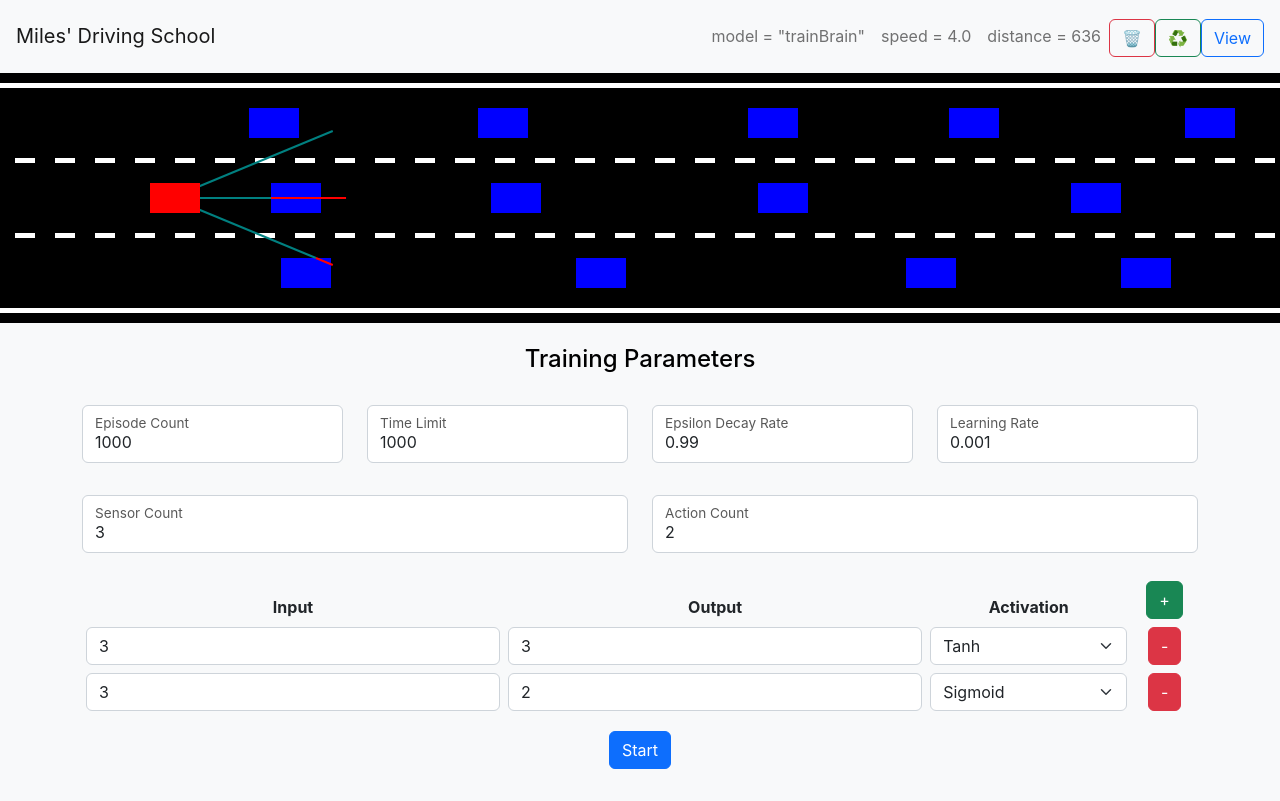
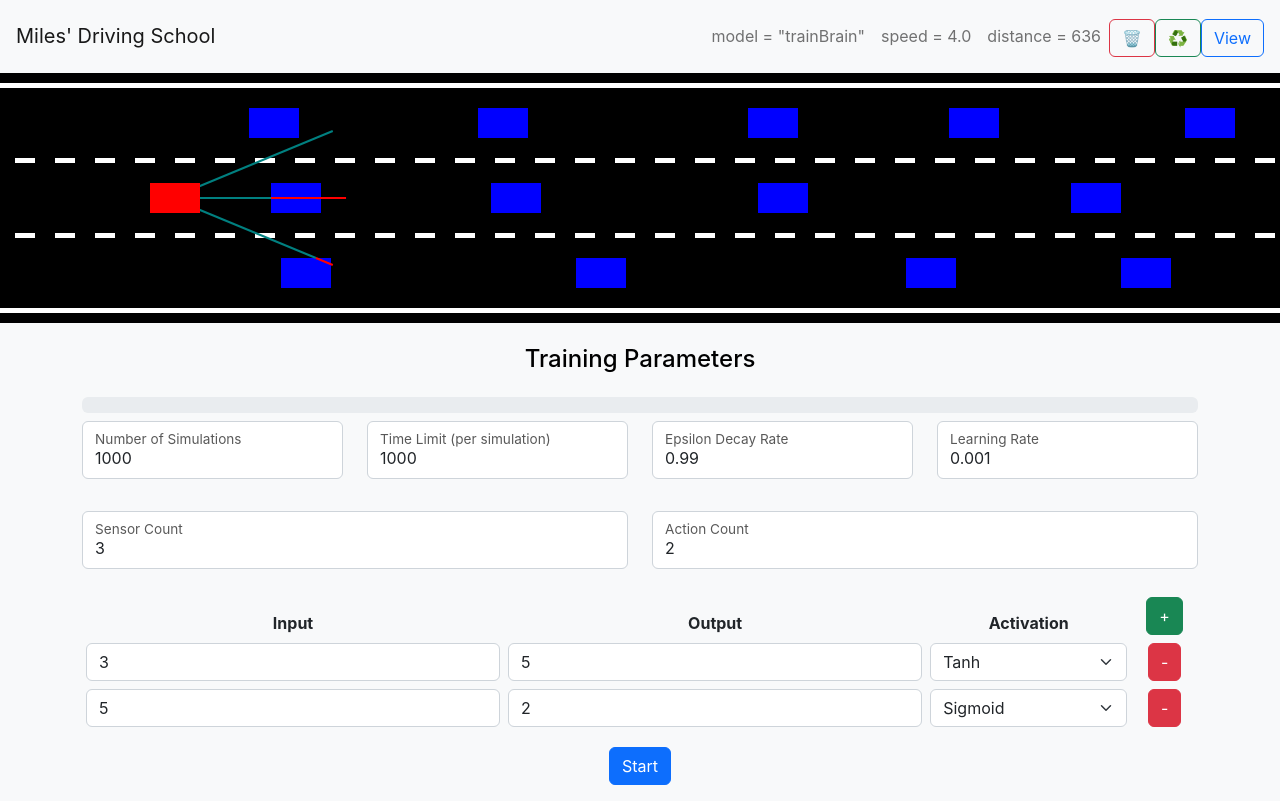
Before and after one commit to jedwards1230/cars, a React (Create React App) app: page / in a window 1280 px wide. Both pictures are taken after a click on the button "Train". Built offline with nearby package versions, Linux system fonts and the light colour scheme.

Commit message:
added progress bar for training

```diff
--- a/src/components/body.js
+++ b/src/components/body.js
@@ -18,7 +18,8 @@ const BodyComponent = props => {
             <div id="mainView">
                 <TrainConfigForm
                     beginTrain={props.beginTrain}
-                    modelConfig={props.modelConfig} />
+                    modelConfig={props.modelConfig}
+                    episodeCounter={props.episodeCounter} />
                 {showStats &&
                     <div id="trainStats" className=" py-2 my-2">
                         <h5 className="p-3 text-center">Training Stats</h5>
--- a/src/components/trainConfigForm.js
+++ b/src/components/trainConfigForm.js
@@ -1,20 +1,30 @@
-import React, { useState } from "react";
+import React, { useEffect, useState } from "react";
 import NetworkLayerList from "./layer";
-import { Form, Row, Col } from "react-bootstrap";
+import { Form, Row, Col, ProgressBar } from "react-bootstrap";
 
 const TrainConfigForm = props => {
+    const [episodeCounter, setEpisodeCounter] = useState(props.episodeCounter);
     const [numEpisodes, setNumEpisodes] = useState(1000);
     const [numSteps, setNumSteps] = useState(1000);
     const [epsilonDecay, setEpsilonDecay] = useState(0.99);
     const [learningRate, setLearningRate] = useState(props.modelConfig.lr);
     const [sensorCount, setSensorCount] = useState(props.modelConfig.sensorCount);
     const [actionCount, setActionCount] = useState(props.modelConfig.actionCount);
-    const [counter, setCounter] = useState(props.modelConfig.layers.length-1);
+    const [counter, setCounter] = useState(props.modelConfig.layers.length - 1);
 
     const [layers, setLayers] = useState(props.modelConfig.layers);
 
     const submitForm = () => {
-        props.beginTrain(numEpisodes, numSteps, epsilonDecay, learningRate, sensorCount, actionCount, layers);
+        const modelConfig = {
+            numEpisodes: numEpisodes,
+            numSteps: numSteps,
+            epsilonDecay: epsilonDecay,
+            learningRate: learningRate,
+            sensorCount: sensorCount,
+            actionCount: actionCount,
+            layers: layers
+        }
+        props.beginTrain(modelConfig);
     }
 
     const removeLayer = (id) => {
@@ -38,15 +48,20 @@ const TrainConfigForm = props => {
             activation: "Linear",
             inputs: null,
             outputs: null,
-            id: counter+1
+            id: counter + 1
         }]);
-        setCounter(counter+1);
+        setCounter(counter + 1);
     }
+
+    useEffect(() => {
+        setEpisodeCounter(props.episodeCounter);
+    }, [props.episodeCounter]);
 
     return (
         <div className="trainForm">
             <div id="trainParams" className="container text-center text-bg-light">
                 <h4 className="p-3">Training Parameters</h4>
+                <ProgressBar now={episodeCounter} max={numEpisodes} />
                 <Form>
                     <Row className="py-2 mb-3">
                         <Col>
@@ -56,7 +71,7 @@ const TrainConfigForm = props => {
                                     className="form-control"
                                     defaultValue={numEpisodes}
                                     onChange={e => setNumEpisodes(parseInt(e.target.value))} ></input>
-                                <label htmlFor="episodeCountInput">Episode Count</label>
+                                <label htmlFor="episodeCountInput">Number of Simulations</label>
                             </div>
                         </Col>
                         <Col>
@@ -66,7 +81,7 @@ const TrainConfigForm = props => {
                                     className="form-control"
                                     defaultValue={numSteps}
                                     onChange={e => setNumSteps(parseInt(e.target.value))}></input>
-                                <label htmlFor="timeLimitInput">Time Limit</label>
+                                <label htmlFor="timeLimitInput">Time Limit (per simulation)</label>
                             </div>
                         </Col>
                         <Col>
--- a/src/index.js
+++ b/src/index.js
@@ -68,17 +68,17 @@ function setTrainView() {
 }
 
 // Prepare for training
-function beginTrain(nEpisodes, nSteps, epDecay, lr, sensorCount, actionCount, layers) {
+function beginTrain(config) {
 	// these params come form the form on the page
-	numEpisodes = nEpisodes;
-	numSteps = nSteps;
+	numEpisodes = config.numEpisodes;
+	numSteps = config.numSteps;
 	episodeCounter = 0;
 
-	modelConfig.learningRate = lr;
-	modelConfig.epsilonDecay = epDecay;
-	modelConfig.layers = layers;
-	modelConfig.sensorCount = sensorCount;
-	modelConfig.actionCount = actionCount;
+	modelConfig.learningRate = config.learningRate;
+	modelConfig.epsilonDecay = config.epsilonDecay;
+	modelConfig.layers = config.layers;
+	modelConfig.sensorCount = config.sensorCount;
+	modelConfig.actionCount = config.actionCount;
 	modelConfig.name = "trainBrain";
 	modelConfig.alias = "fsd";
 	console.log("Model config inputs: ", modelConfig);
@@ -253,6 +253,7 @@ const drawUI = () => {
 				setPlay={startVisualizer}
 				beginTrain={beginTrain}
 				model={model}
+				episodeCounter={episodeCounter}
 				modelConfig={modelConfig}
 				generations={generations} />
 		</React.StrictMode>
--- a/src/network/config.js
+++ b/src/network/config.js
@@ -64,12 +64,12 @@ const defaultTrainBrain = {
             "id": 0,
             "activation": "Tanh",
             "inputs": 3,
-            "outputs": 3
+            "outputs": 5
         },
         {
             "id": 1,
             "activation": "Sigmoid",
-            "inputs": 3,
+            "inputs": 5,
             "outputs": 2
         }
     ],
@@ -112,8 +112,13 @@ const defaultForwardBrain = {
     "generations": []
 }
 
-// todo: export these variables instead of setting them here. this currently overwrites on each reload
-const trainData = JSON.stringify(defaultTrainBrain, null, "\t");
-localStorage.setItem("trainBrain", trainData);
-const forwardData = JSON.stringify(defaultForwardBrain, null, "\t");
-localStorage.setItem("trafficForward", forwardData);
+const trainBrain = localStorage.getItem("trainBrain");
+if (!trainBrain) {
+    const trainData = JSON.stringify(defaultTrainBrain, null, "\t");
+    localStorage.setItem("trainBrain", trainData);
+}
+const forwardBrain = localStorage.getItem("forwardBrain");
+if (!forwardBrain) {
+    const forwardData = JSON.stringify(defaultForwardBrain, null, "\t");
+    localStorage.setItem("trafficForward", forwardData);
+}
--- a/src/network/network.js
+++ b/src/network/network.js
@@ -12,10 +12,9 @@ import {
 } from "./layers.js";
 
 export class Network {
-    constructor(modelConfig, epsilon = 0.99) {
+    constructor(modelConfig) {
         this.memory = [];
         this.layers = [];
-        this.epsilon = epsilon;
         this.confidence = 0.5;
         this.loadBrain(modelConfig);
 
@@ -72,6 +71,7 @@ export class Network {
     loadBrain(saved) {
         this.name = saved.name;
         this.lr = saved.lr;
+        this.epsilon = saved.epsilonDecay;
         this.alias = saved.alias;
         this.setModelLayers(saved.layers);
     }
```
